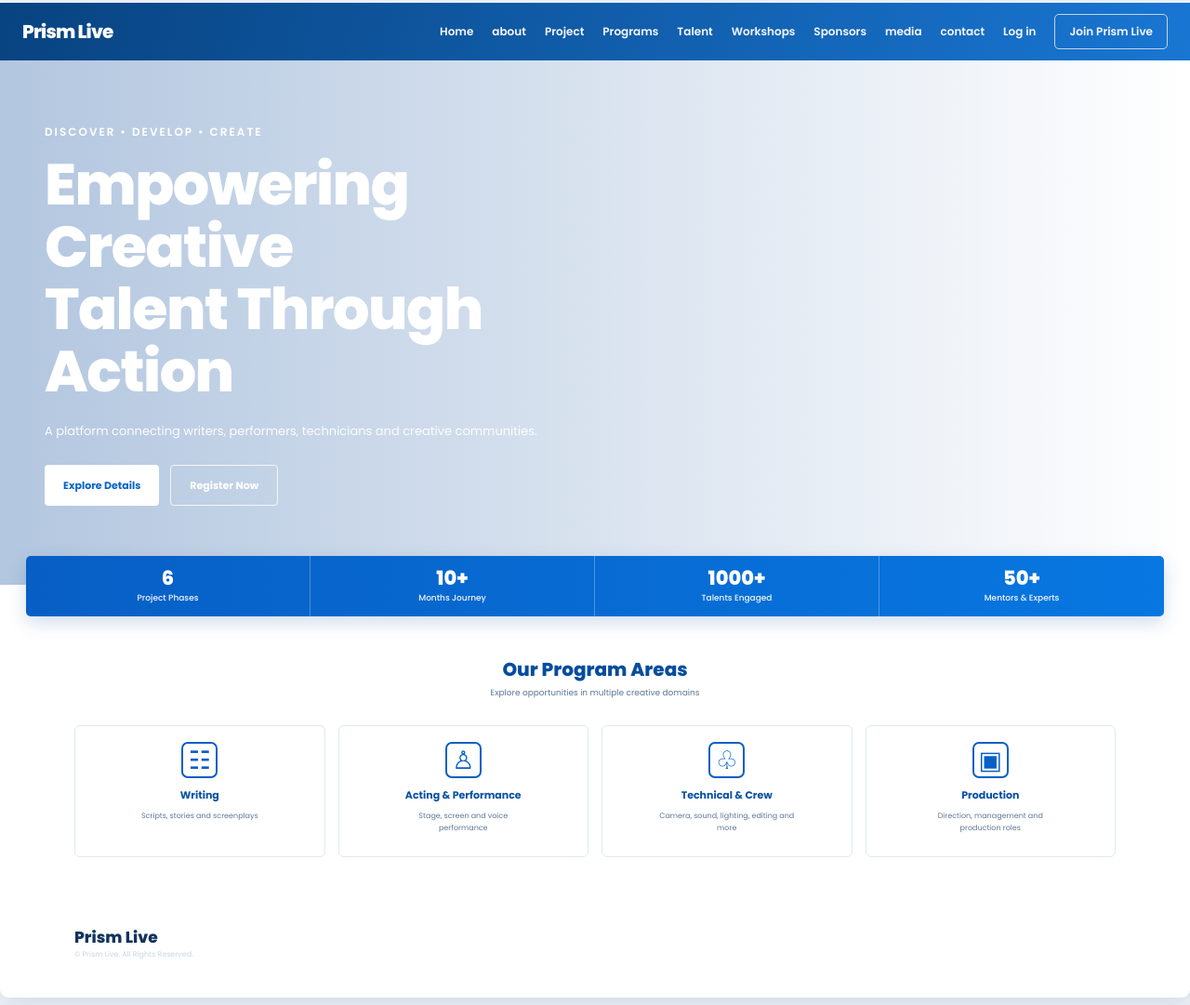
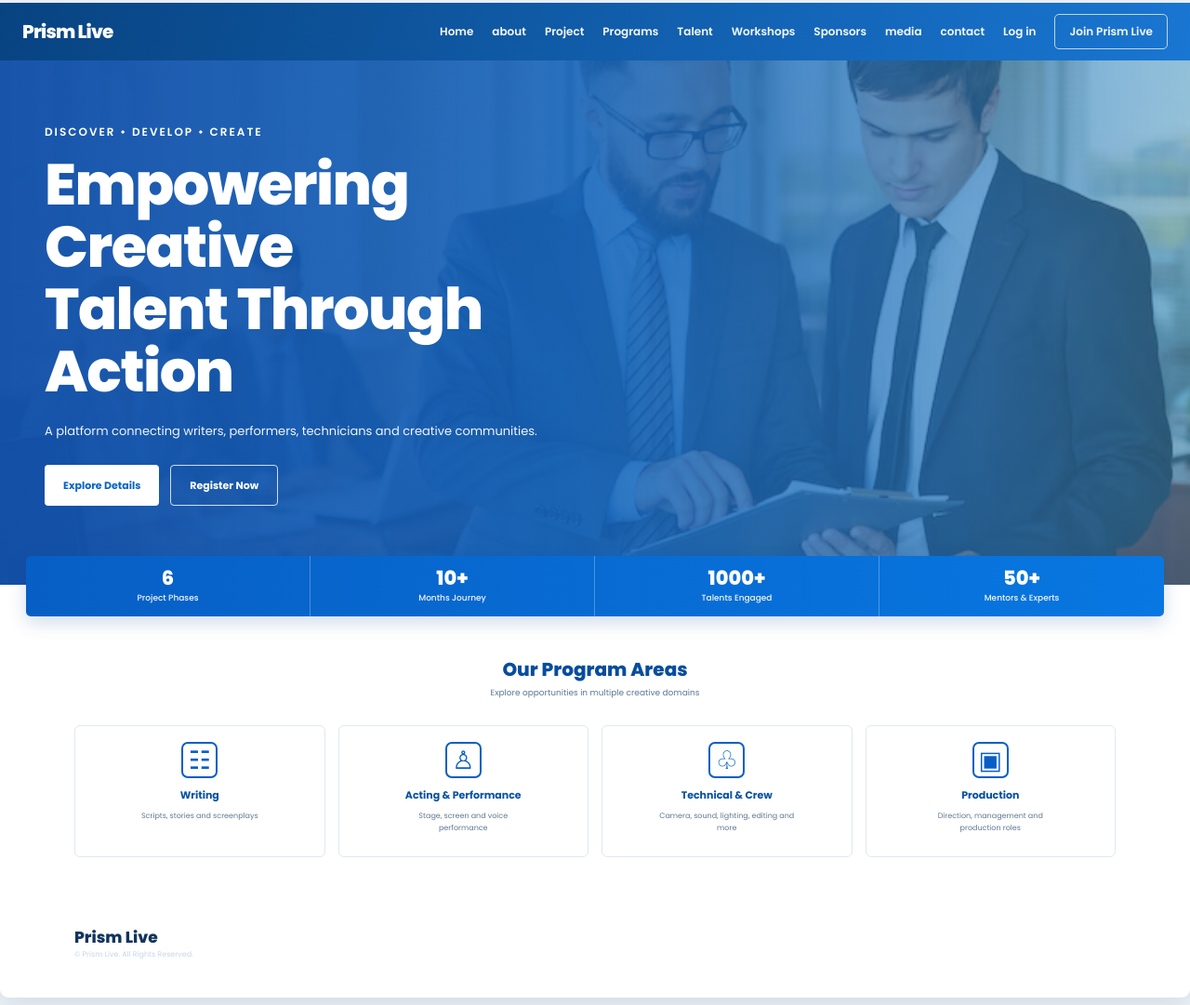
Before and after one commit to nirmalkb449-ctrl/PrismLive.com, a Flask app: page /home in a window 1280 px wide. Shown: the whole page at 93% size. Run offline with Flask 3, Linux system fonts and the light colour scheme; some libraries are stand-ins or nearby versions.

Commit message:
Adjust gradient stop in home page background

```diff
--- a/templates/prismlive_home_page.html
+++ b/templates/prismlive_home_page.html
@@ -131,9 +131,10 @@
                 linear-gradient(
                     90deg,
                     rgba(27, 87, 177, 0.97) 0%,
-                    rgba(26, 107, 194, 0.88) 56%,
+                    rgba(26, 107, 194, 0.88) 48%,
                     rgba(71, 149, 194, 0.55) 100%
                 ),
+                 url("images/photos1.avif");
 
 
             background-size: cover;
```
